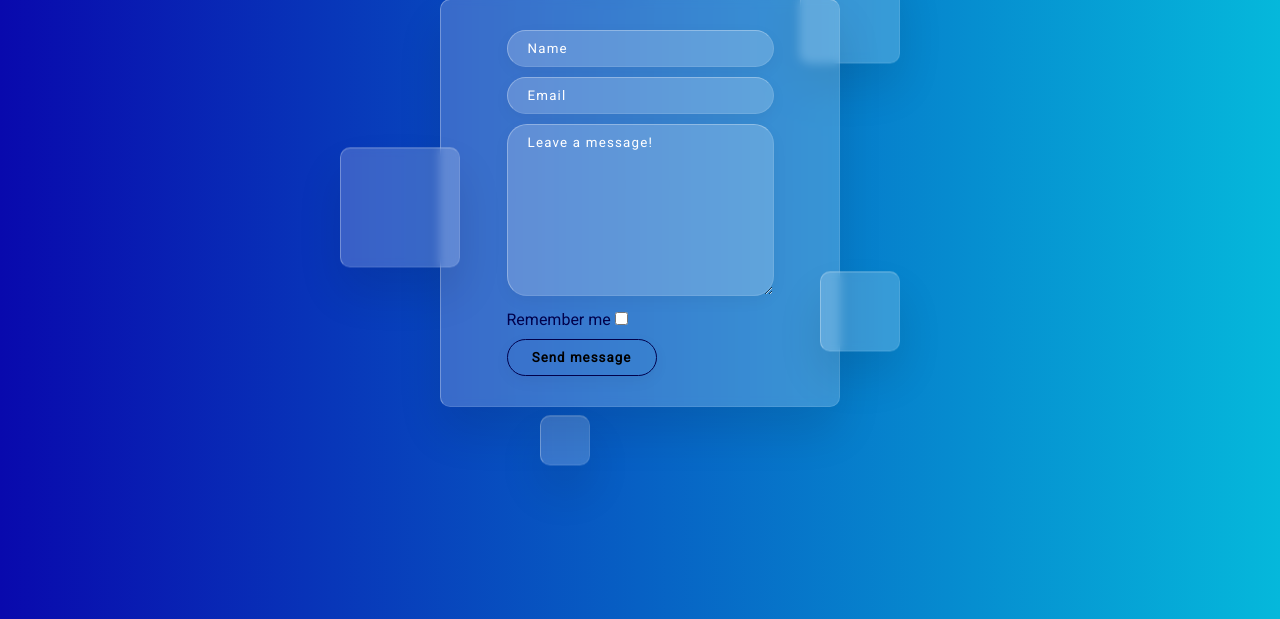
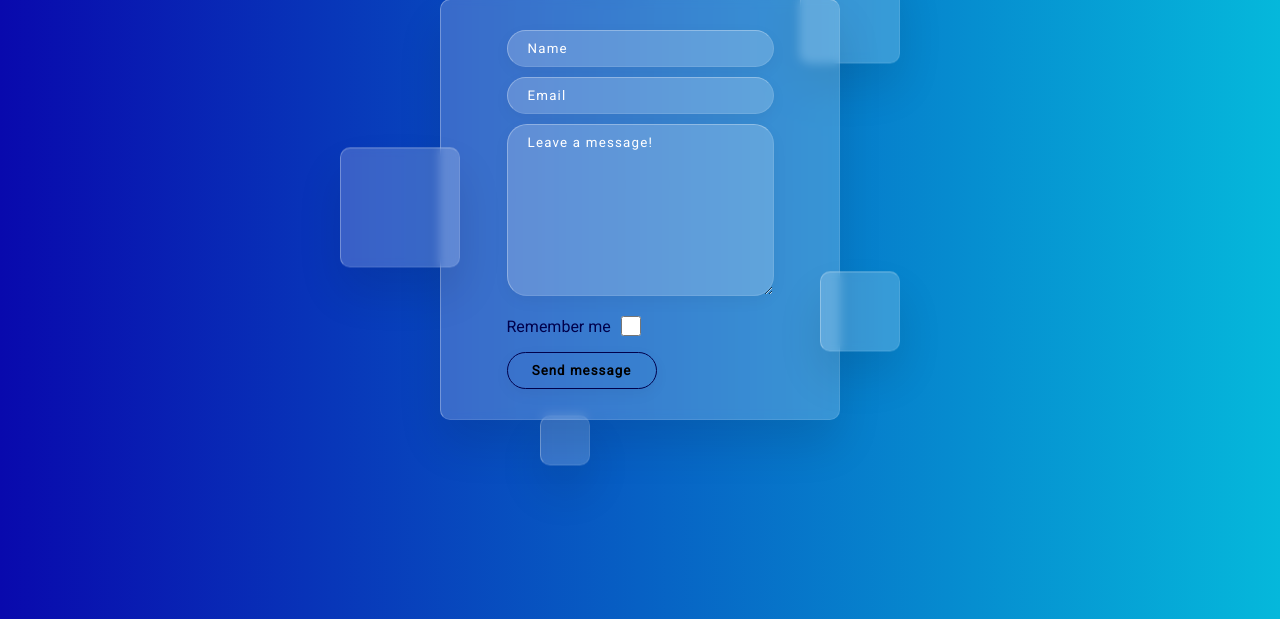
Before and after one commit to vukojevicc/Portfolio, a PHP site: page / in a window 1280 px wide. Shown: the part 2604-3223 px from the top of the page. Run offline with PHP 8.4, Linux system fonts and the light colour scheme; some libraries are stand-ins or nearby versions.

Commit message:
checkbox styled

```diff
--- a/css/style.css
+++ b/css/style.css
@@ -558,6 +558,7 @@ th{
     justify-content: center;
     align-items: center;
     backdrop-filter: blur(5px);
+    -webkit-backdrop-filter: blur(5px);
     box-shadow: 0 25px 45px rgba(0, 0, 0, .1);
     border: 1px solid rgba(255, 255, 255, 0.3);
     border-right: 1px solid rgba(255, 255, 255, 0.1);
@@ -628,6 +629,18 @@ label[for='save_data'],
 input[type='checkbox']{
     cursor: pointer;
 }
+label[for='save_data']{
+    margin-right: 10px;
+}
+input[type='checkbox']{
+    width: 20px;
+    height: 20px;
+}
+.checkbox-flex{
+    display: flex;
+    align-items: center;
+    margin: 16px 0;
+}
 ::placeholder{
     color: white;
     letter-spacing: 1.2px;
@@ -638,6 +651,7 @@ input[type='checkbox']{
 .box .square{
     position: absolute;
     backdrop-filter: blur(5px);
+    -webkit-backdrop-filter: blur(5px);
     box-shadow: 0 25px 45px rgba(0, 0, 0, .1);
     border: 1px solid rgba(255, 255, 255, 0.3);
     border-right: 1px solid rgba(255, 255, 255, 0.1);
```
